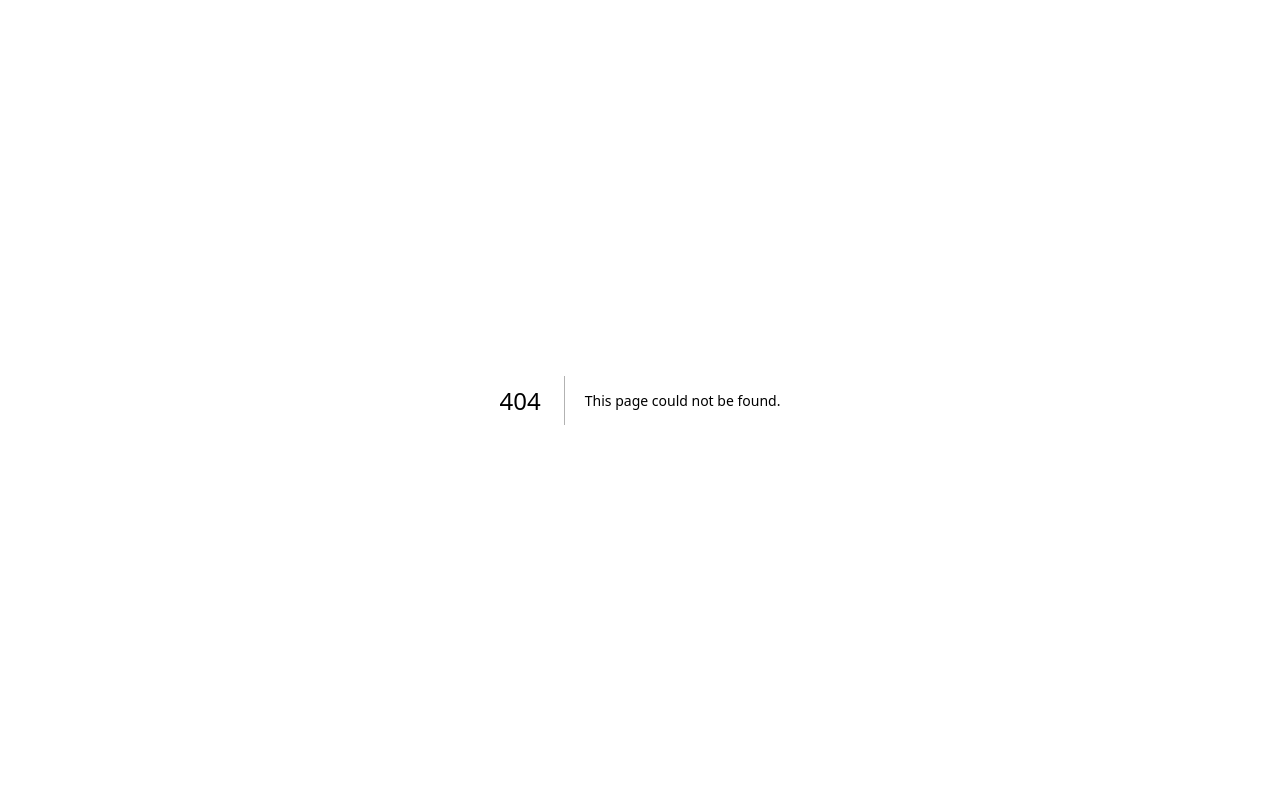
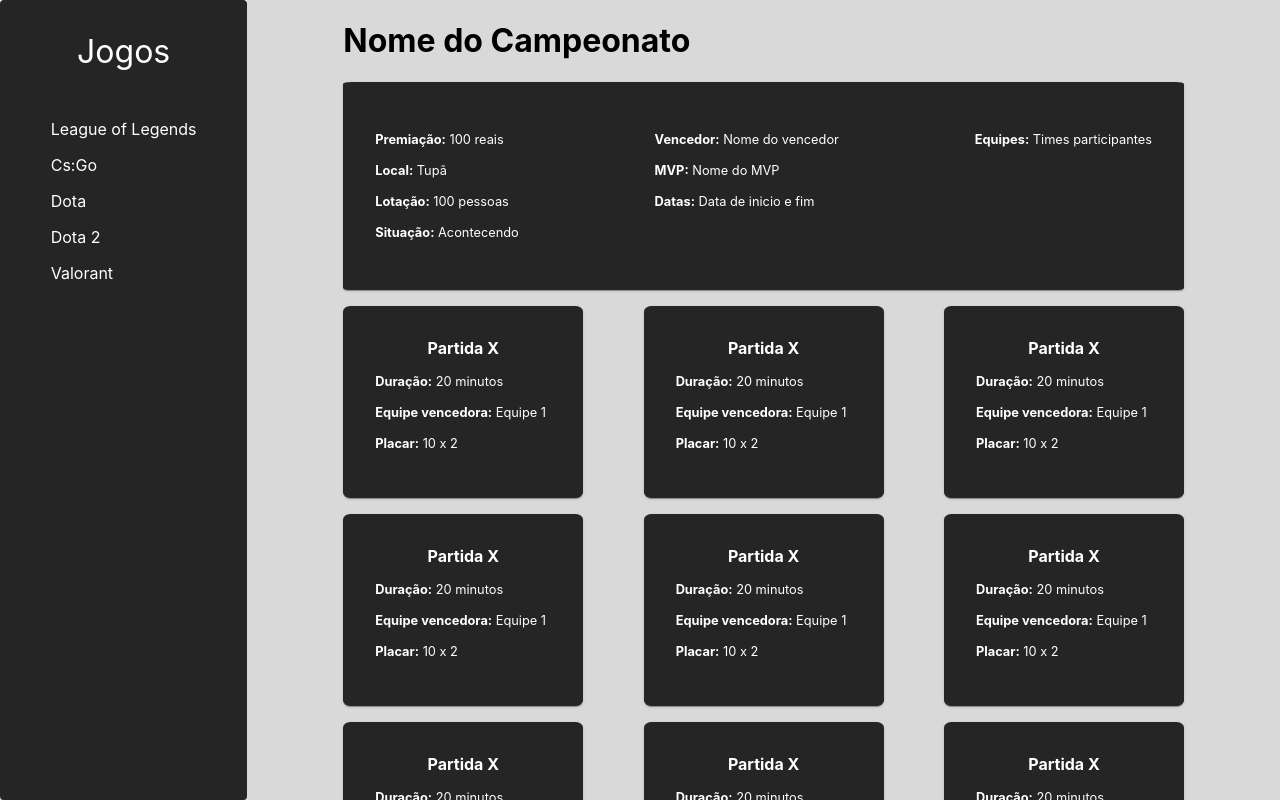
Before and after one commit to CaioSouzalimaa/champ-stats, a Next.js app: page /campeonato in a window 1280 px wide. Before the commit this address had no page. Built offline with nearby package versions, Linux system fonts and the light colour scheme.

Commit message:
feat: pres: all components are complete

```diff
--- a/components/card_campeonato.tsx
+++ b/components/bigCardInfo.tsx
@@ -1,15 +1,18 @@
 import {Card} from "@mui/material";
 import {Column} from "./column";
 
-interface cardCampeonatoInterface {
+interface cardChampionshipInterface {
   reward?: string;
   place?: string;
-  name?: string;
   capacity?: string;
   status?: string;
+  winner?: string;
+  mvp?: string;
+  dates?: string;
+  teams?: string;
 }
 
-export const CardCampeonato = ({reward, name, place, capacity, status}: cardCampeonatoInterface) => {
+export const BigCardInfo = ({reward, place, capacity, status, mvp, winner, teams, dates}: cardChampionshipInterface) => {
   const styleCampInfo = ({
     fontSize:'0.8rem'
   });
@@ -18,16 +21,16 @@ export const CardCampeonato = ({reward, name, place, capacity, status}: cardCamp
     display:'flex',
     flexDirection:'column',
     backgroundColor:'#252525',
-    width:'23rem',
-    height:'15rem',
+    justifyContent:'center',
+    width:'100%',
+    height:'13rem',
     padding:'2rem',
-    gap:'1rem',
     color: '#fff',
-    borderRadius:'3%'
+    borderRadius:'1%'
   }
   return (
     <Card sx={cardStyle}>
-      <div style={{ fontSize:'1rem', width:'100%', display:'flex', justifyContent:'center', fontWeight:'bold'}}>{name}</div>
+      <div style={{ display:'flex', justifyContent:'space-between'}}>
 
       <Column gap={'1rem'}>
         <div style={styleCampInfo}><b>Premiação:</b> {reward}</div>
@@ -35,6 +38,17 @@ export const CardCampeonato = ({reward, name, place, capacity, status}: cardCamp
         <div style={styleCampInfo}><b>Lotação:</b> {capacity}</div>
         <div style={styleCampInfo}><b>Situação:</b> {status}</div>
       </Column>
+
+      <Column>
+        <div style={styleCampInfo}><b>Vencedor:</b> {winner}</div>
+        <div style={styleCampInfo}><b>MVP:</b> {mvp}</div>
+        <div style={styleCampInfo}><b>Datas:</b> {dates}</div>
+      </Column>
+
+      <Column>
+        <div style={styleCampInfo}><b>Equipes:</b> {teams}</div>
+      </Column>
+      </div>
     </Card>
   );
 }
--- /dev/null
+++ b/components/card_info.tsx
@@ -0,0 +1,65 @@
+import {Card} from "@mui/material";
+import {Column} from "./column";
+import Link from 'next/link';
+
+interface cardInfoInterface {
+  //campeonato
+  reward?: string;
+  place?: string;
+  name?: string;
+  capacity?: string;
+  status?: string;
+
+  //partida
+  match?: string;
+  duration?: string;
+  winnerTeam?: string;
+  score?: string;
+
+  //verifica se para campeonato ou partida
+  championship?: boolean;
+
+  width?: string;
+  height?: string;
+  link?: string;
+}
+
+export const CardInfo = ({reward, name, place, capacity, status, score, winnerTeam, duration, championship, height, width, match, link}: cardInfoInterface) => {
+  const styleCampInfo = ({
+    fontSize:'0.8rem'
+  });
+
+  const cardStyle = {
+    display:'flex',
+    flexDirection:'column',
+    backgroundColor:'#252525',
+    width:width ? width : '23rem',
+    height: height? height : '15rem',
+    padding:'2rem',
+    gap:'1rem',
+    color: '#fff',
+    borderRadius:'3%'
+  }
+  return (
+    <Link href={championship? link? link : '/' : ''}>
+    <Card sx={cardStyle} >
+      <div style={{ fontSize:'1rem', width:'100%', display:'flex', justifyContent:'center', fontWeight:'bold'}}>{championship? name : match}</div>
+
+      {championship ?
+        <Column gap={'1rem'}>
+        <div style={styleCampInfo}><b>Premiação:</b> {reward}</div>
+        <div style={styleCampInfo}><b>Local:</b> {place}</div>
+        <div style={styleCampInfo}><b>Lotação:</b> {capacity}</div>
+        <div style={styleCampInfo}><b>Situação:</b> {status}</div>
+      </Column>
+      :
+        <Column gap={'1rem'}>
+          <div style={styleCampInfo}><b>Duração:</b> {duration}</div>
+          <div style={styleCampInfo}><b>Equipe vencedora:</b> {winnerTeam}</div>
+          <div style={styleCampInfo}><b>Placar:</b> {score}</div>
+        </Column>
+      }
+    </Card>
+    </Link>
+  );
+}
--- a/components/sidebar.tsx
+++ b/components/sidebar.tsx
@@ -1,5 +1,7 @@
 import {Card} from "@mui/material";
 import {Column} from "./column";
+import Link from "next/link";
+
 
 export const Sidebar = () => {
   const StyleGamesName = ({
@@ -8,12 +10,13 @@ export const Sidebar = () => {
   });
   return (
     <Card sx={{display:'flex', flexDirection:'column', backgroundColor:'#252525', width:'20rem', alignItems:'center'}}>
-        <p style={{color:'#fff', fontSize:'2rem'}}>Jogos</p>
-
+        <Link href={'/'}><p style={{color:'#fff', fontSize:'2rem'}}>Jogos</p></Link>
       <Column padding={'1rem'}>
-        <p style={StyleGamesName}>League of Legends</p>
-        <p style={StyleGamesName}>Valorant</p>
-        <p style={StyleGamesName}>CS:GO</p>
+        <Link href={'/campeonato'}><div style={StyleGamesName}>League of Legends</div></Link>
+        <Link href={'/campeonato'}><div style={StyleGamesName}>Cs:Go</div></Link>
+        <Link href={'/campeonato'}><div style={StyleGamesName}>Dota</div></Link>
+        <Link href={'/campeonato'}><div style={StyleGamesName}>Dota 2</div></Link>
+        <Link href={'/campeonato'}><div style={StyleGamesName}>Valorant</div></Link>
       </Column>
     </Card>
   );
--- /dev/null
+++ b/pages/campeonato.tsx
@@ -0,0 +1,47 @@
+import Head from "next/head";
+import {Sidebar} from "../components/sidebar";
+import React from "react";
+import {BigCardInfo} from "../components/bigCardInfo";
+import {CardInfo} from "../components/card_info";
+
+export default function Home2() {
+  return (
+    <>
+      <Head>
+        <title>Champstats</title>
+      </Head>
+
+      <div style={{height:'100vh', width:'100%', display:'flex', flexDirection:'row'}}>
+        <Sidebar/>
+
+        <div style={{backgroundColor:'#D9D9D9', height:'100vh', width:'100%', display:'flex',flexWrap:'wrap', overflow:'auto', justifyContent:'space-between',flexDirection:'row', gap:'1rem', padding:'0 6rem'}}>
+         <div style={{ width:'100%'}}>
+          <h1>Nome do Campeonato</h1>
+          <BigCardInfo
+          reward={'100 reais'}
+          place={'Tupã'}
+          capacity={'100 pessoas'}
+          status={'Acontecendo'}
+          winner={'Nome do vencedor'}
+          mvp={'Nome do MVP'}
+          dates={'Data de inicio e fim'}
+          teams={'Times participantes'}
+          />
+         </div>
+
+            <CardInfo championship={false} width={'15rem'} height={'12rem'} duration={'20 minutos'} winnerTeam={'Equipe 1'} score={'10 x 2'} match={'Partida X'}/>
+            <CardInfo championship={false} width={'15rem'} height={'12rem'} duration={'20 minutos'} winnerTeam={'Equipe 1'} score={'10 x 2'} match={'Partida X'}/>
+            <CardInfo championship={false} width={'15rem'} height={'12rem'} duration={'20 minutos'} winnerTeam={'Equipe 1'} score={'10 x 2'} match={'Partida X'}/>
+            <CardInfo championship={false} width={'15rem'} height={'12rem'} duration={'20 minutos'} winnerTeam={'Equipe 1'} score={'10 x 2'} match={'Partida X'}/>
+            <CardInfo championship={false} width={'15rem'} height={'12rem'} duration={'20 minutos'} winnerTeam={'Equipe 1'} score={'10 x 2'} match={'Partida X'}/>
+            <CardInfo championship={false} width={'15rem'} height={'12rem'} duration={'20 minutos'} winnerTeam={'Equipe 1'} score={'10 x 2'} match={'Partida X'}/>
+            <CardInfo championship={false} width={'15rem'} height={'12rem'} duration={'20 minutos'} winnerTeam={'Equipe 1'} score={'10 x 2'} match={'Partida X'}/>
+            <CardInfo championship={false} width={'15rem'} height={'12rem'} duration={'20 minutos'} winnerTeam={'Equipe 1'} score={'10 x 2'} match={'Partida X'}/>
+            <CardInfo championship={false} width={'15rem'} height={'12rem'} duration={'20 minutos'} winnerTeam={'Equipe 1'} score={'10 x 2'} match={'Partida X'}/>
+            <CardInfo championship={false} width={'15rem'} height={'12rem'} duration={'20 minutos'} winnerTeam={'Equipe 1'} score={'10 x 2'} match={'Partida X'}/>
+        </div>
+
+      </div>
+  </>
+);
+}
```
Also changed, not shown: components/gridCampeonatos.tsx (deleted, +0 -30 lines), pages/index.tsx (+16 -5 lines).
